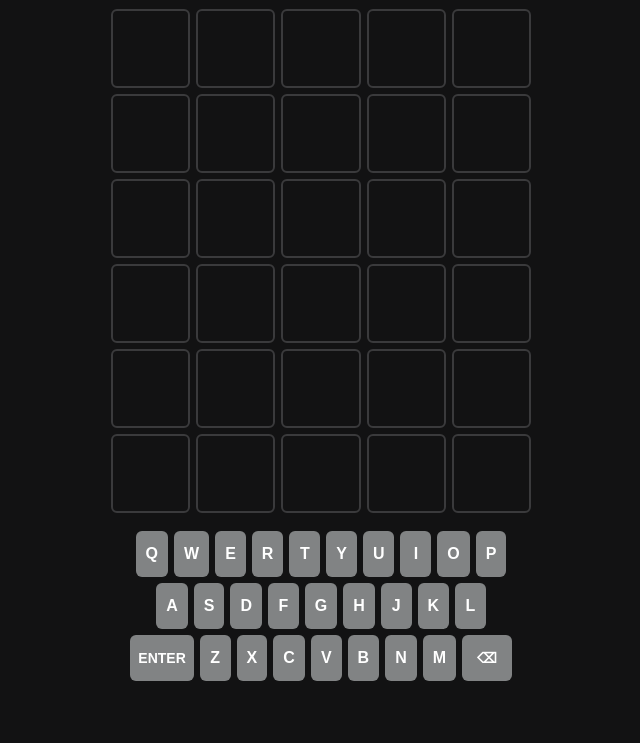
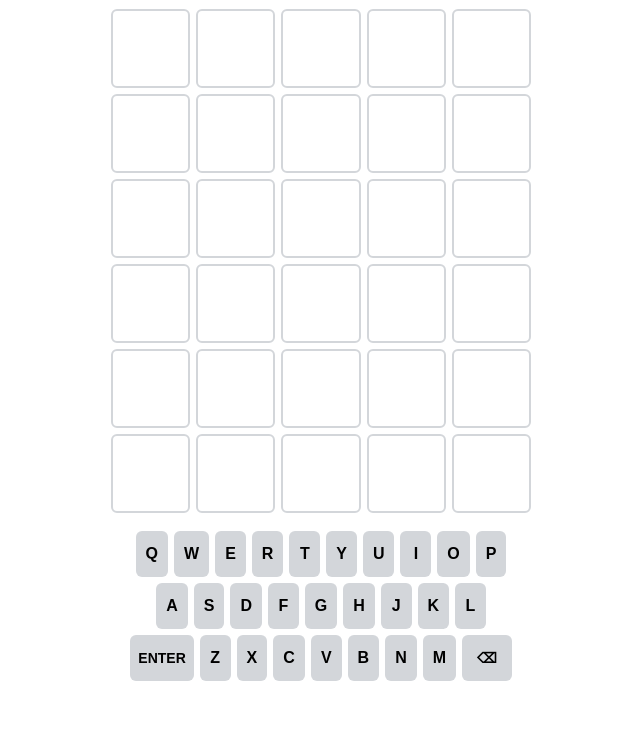
Before and after one commit to rachabathuni/wordle, a plain HTML site: page index.html in a window 1280 px wide. Shown: the part 57-800 px from the top of the page, without its empty margins (319-959 px from the left). Drawn offline with Linux system fonts and the light colour scheme.

Commit message:
Use light theme with white background

```diff
--- a/style.css
+++ b/style.css
@@ -1,16 +1,16 @@
 
 :root{
-  --bg:#121213;
-  --tile-bg:#121213;
-  --tile-border:#3a3a3c;
-  --text:#d7dadc;
-  --key-bg:#818384;
-  --key-text:#ffffff;
+  --bg:#ffffff;
+  --tile-bg:#ffffff;
+  --tile-border:#d3d6da;
+  --text:#000000;
+  --key-bg:#d3d6da;
+  --key-text:#000000;
   --absent:#787c7e;
   --present:#c9b458;
   --correct:#6aaa64;
-  --focus:#565758;
-  --accent:#aaa;
+  --focus:#878a8c;
+  --accent:#565758;
 }
 
 *{box-sizing:border-box}
@@ -142,7 +142,7 @@ main{
 .toast{
   position:fixed;
   top:72px;
-  background:#333;
+  background:#000;
   color:#fff;
   padding:10px 12px;
   border-radius:6px;
@@ -153,7 +153,7 @@ main{
 .toast.show{ opacity:1; transform: translateY(0); }
 
 .modal::backdrop{ background: rgba(0,0,0,.5); }
-.modal{ border:0; border-radius:10px; padding:0; background:#1a1a1b; color:var(--text) }
+.modal{ border:0; border-radius:10px; padding:0; background:#ffffff; color:var(--text) }
 .modal-content{ padding:18px; min-width:280px; max-width:420px }
 .modal-actions{ display:flex; justify-content:flex-end; margin-top:12px }
 .answer-reveal{ margin:8px 0 0 0; font-weight:700; }
```
